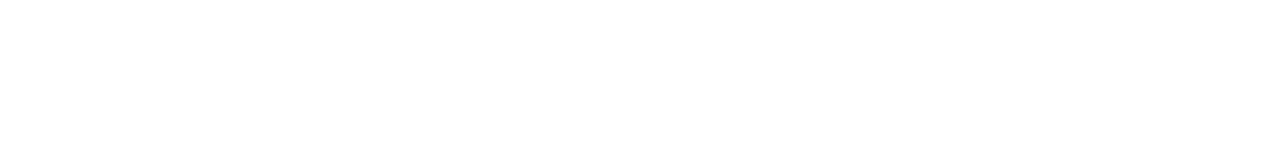
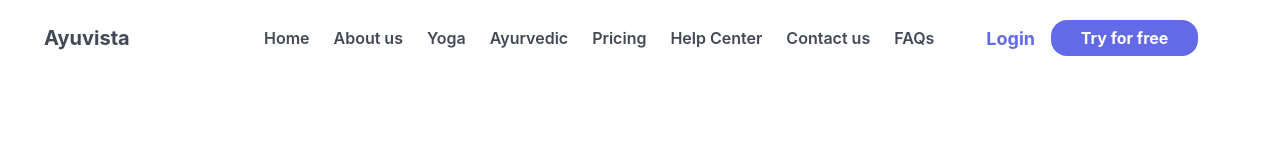
Before and after one commit to phil-code-dotcom/wellness-health-website, a website: page index.html in a window 1280 px wide. Drawn offline with Linux system fonts and the light colour scheme.

Commit message:
First update for nav with responsiveness

```diff
--- a/index.html
+++ b/index.html
@@ -5,7 +5,32 @@
   <meta name="viewport" content="width=device-width, initial-scale=1.0">
   <link href="./src/output.css" rel="stylesheet">
 </head>
-<body>
+<body class="">
+  <!--Nav and hero-->
+  <section>
+    <nav class="py-5 xl:pl-11 xl:pr-20.5 px-4.5 flex items-center justify-between">
+      <h3 class="font-bold text-[20px] text-[#424955]">Ayuvista</h3>
 
+      <div class="xl:flex hidden items-center gap-13">
+        <div class="font-semibold text-[16px] text-[#424955] flex items-center gap-6">
+          <p>Home</p>
+          <p>About us</p>
+          <p>Yoga</p>
+          <p>Ayurvedic</p>
+          <p>Pricing</p>
+          <p>Help Center</p>
+          <p>Contact us</p>
+          <p>FAQs</p>
+        </div>
+        <div class="flex items-center gap-4">
+          <button class="font-bold text-[18px] text-[#636AE8]">Login</button>
+          <button class="w-[147px] h-[36px] bg-[#636AE8] rounded-2xl font-bold text-[16px] text-white">Try for free</button>
+        </div>
+      </div>
+      <svg xmlns="http://www.w3.org/2000/svg" viewBox="0 0 640 640"
+      class="w-6 h-6 xl:hidden fill-[#424955]">
+        <path d="M96 160C96 142.3 110.3 128 128 128L512 128C529.7 128 544 142.3 544 160C544 177.7 529.7 192 512 192L128 192C110.3 192 96 177.7 96 160zM96 320C96 302.3 110.3 288 128 288L512 288C529.7 288 544 302.3 544 320C544 337.7 529.7 352 512 352L128 352C110.3 352 96 337.7 96 320zM544 480C544 497.7 529.7 512 512 512L128 512C110.3 512 96 497.7 96 480C96 462.3 110.3 448 128 448L512 448C529.7 448 544 462.3 544 480z"/></svg>
+    </nav>
+  </section>
 </body>
 </html>
```
Also changed, not shown: img/hamburger.svg (added), src/output.css.
